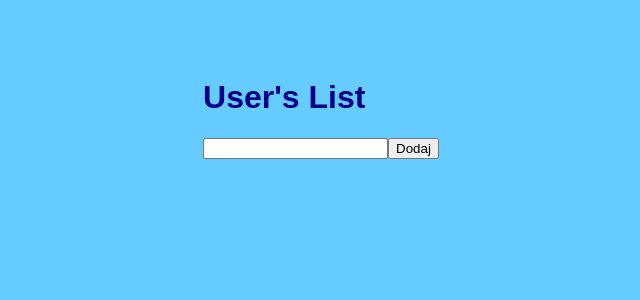
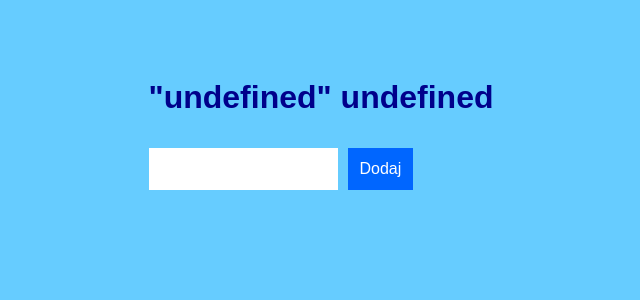
Before and after one commit to dianek05/dianek05.github.io, a React (Create React App) app in the folder react-userlist/: page / in a window 1280 px wide. Shown: the top 300 px of the page, without its empty margins (319-959 px from the left). Built offline with nearby package versions, Linux system fonts and the light colour scheme.

Commit message:
Update Users.js

```diff
--- a/react-userlist/src/components/Users.js
+++ b/react-userlist/src/components/Users.js
@@ -1,7 +1,7 @@
 import React, {Component} from 'react';
 import UserList from './UserList';
 import UsersForm from './UserAddPanel';
-import "./Users.css";
+import './Users.css';
 
 class Users extends Component{
 
@@ -33,13 +33,14 @@ class Users extends Component{
     }
 
 
-    render(){
+    render() {
+
+        let headingTitle = `"${this.props.title}" ${this.props.firstName}`;
+
         return (
-            // <div className="users-main">
-            //     <h1>User's List</h1>
-            // </div>
-            <div>
-                <h1>User's List</h1>
+            <div className="users-main">
+                <h1>{headingTitle}</h1>
+
                 <UsersForm addUser={this.addUser}/>
                 <br />
                 <UserList currentList={this.state.listOfUsers} listRemoveUser={this.removeUser}/>
```
